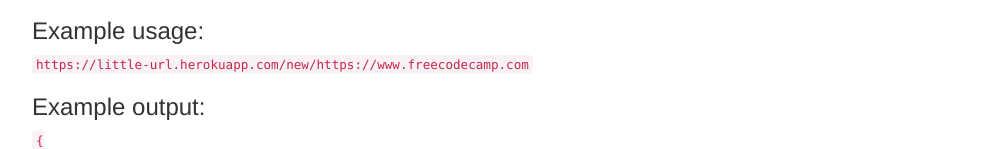
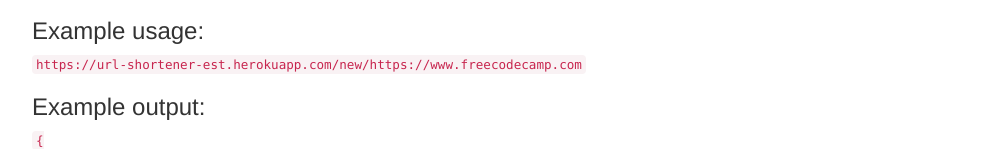
Before and after one commit to TefiC/url-shortener, a website: page index.html in a window 1280 px wide. Shown: the part 177-326 px from the top of the page, without its empty margins (38-1029 px from the left). Drawn offline with nearby package versions, Linux system fonts and the light colour scheme.

Commit message:
Updated link in index.html

```diff
--- a/index.html
+++ b/index.html
@@ -15,7 +15,7 @@
                 <ul>2) If you click on either the original version of the URL or the short version, it will redirect you to the original URL</ul>
             </blockquote>
             <h3>Example usage:</h3>
-            <code>https://little-url.herokuapp.com/new/https://www.freecodecamp.com</code><br>
+            <code>https://url-shortener-est.herokuapp.com/new/https://www.freecodecamp.com</code><br>
             <h3>Example output:</h3>
             <code>
                 {
```
